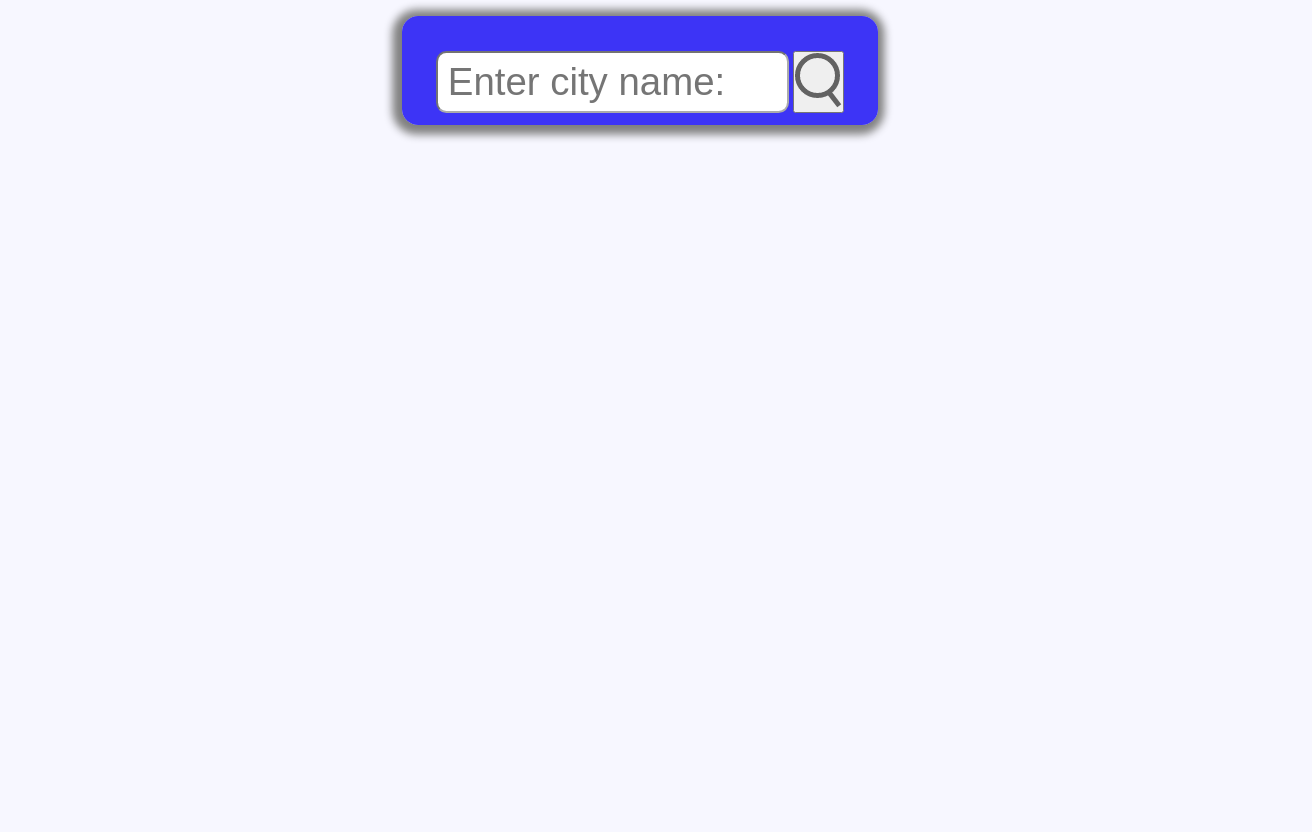
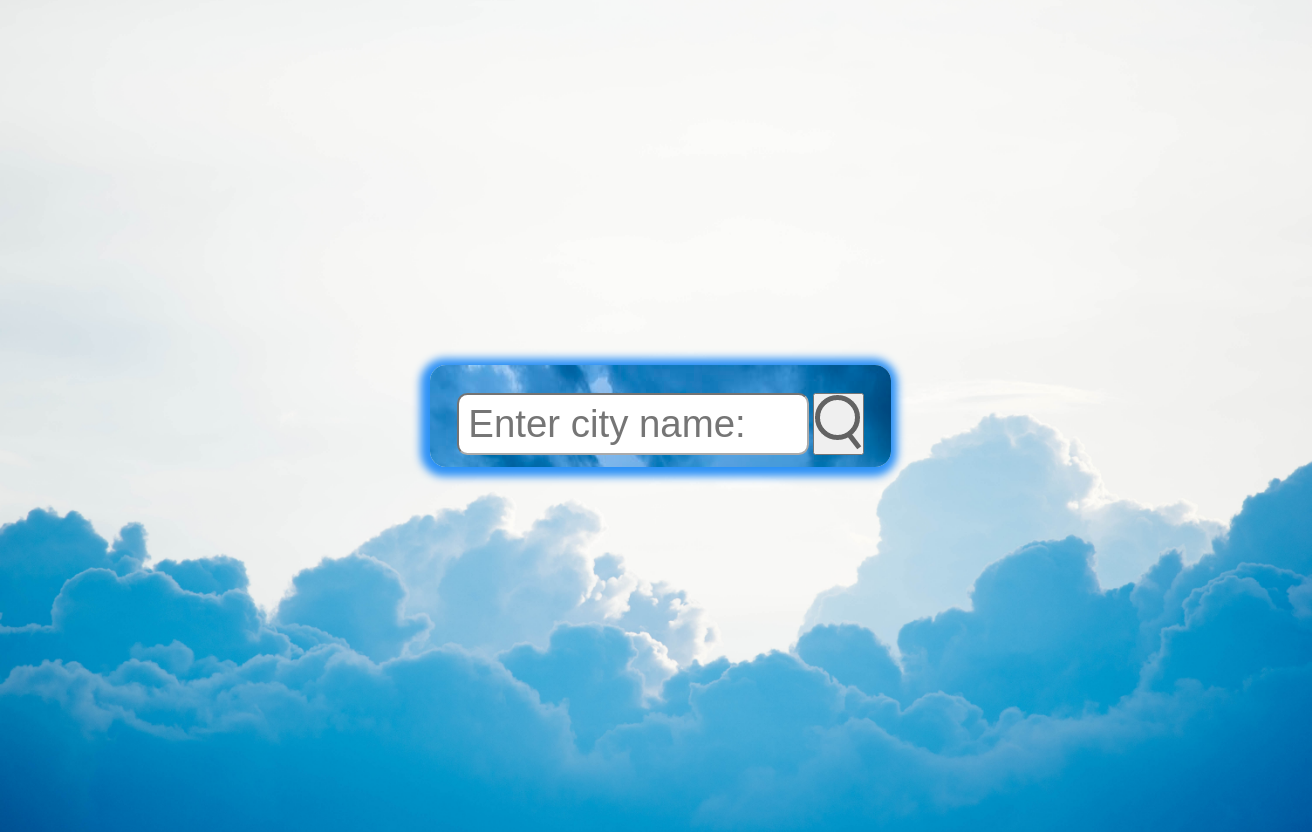
Before and after one commit to Abdul-malik-1234/Weather-App, a plain HTML site: page index.html in a window 1280 px wide. Shown: the whole page, 1312 px wide, since content can reach past the window. Before the commit the page ends 800 px from the top, so only its background shows below. Drawn offline with Linux system fonts and the light colour scheme.

Commit message:
update-background

```diff
--- a/index.html
+++ b/index.html
@@ -4,10 +4,12 @@
     <meta charset="UTF-8" />
     <meta http-equiv="X-UA-Compatible" content="IE=edge" />
     <meta name="viewport" content="width=device-width, initial-scale=1.0" />
-    <title>Document</title>
+    <title>Weather App</title>
+    <link rel="icon" href="/images/logo.png" type="image" style="border-radius=50%">
     <link rel="stylesheet" href="style.css" />
   </head>
   <body>
+    <div class="bg">
       <div class="card">
         <div class="searchbox">
           <input
@@ -60,6 +62,8 @@
           </div>
         </div>
       </div>
+
+    </div>
     <script src="script.js"></script>
   </body>
 </html>
--- a/style.css
+++ b/style.css
@@ -14,7 +14,7 @@ body {
 div.card {
     width: 50%;
     padding: 1%;
-    box-shadow: -0.1rem 0.1rem 0.5rem 0.5rem grey;
+    box-shadow: -0.1rem 0.1rem 0.5rem 0.5rem rgb(44, 145, 246);
     text-align: center;
     border-radius: 1.0rem;
     background-color: rgba(23, 11, 245, 0.822);
@@ -234,3 +234,15 @@ div.visibility {
         gap: 0.7rem;
     }
 }
+.card{
+    background:url('/images/cardlayout.jpg');
+}
+html,body{
+    background-image: url('images/weather.jpg');
+    height:100%;
+    width:100%;
+    background-position: center;
+    background-repeat: no-repeat;
+    background-size: cover;
+    position: relative;
+}
```
Also changed, not shown: images/cardlayout.jpg (added), images/logo.png (added), images/weather.jpg (added). Lines whose indentation alone changed are shown as unchanged.
